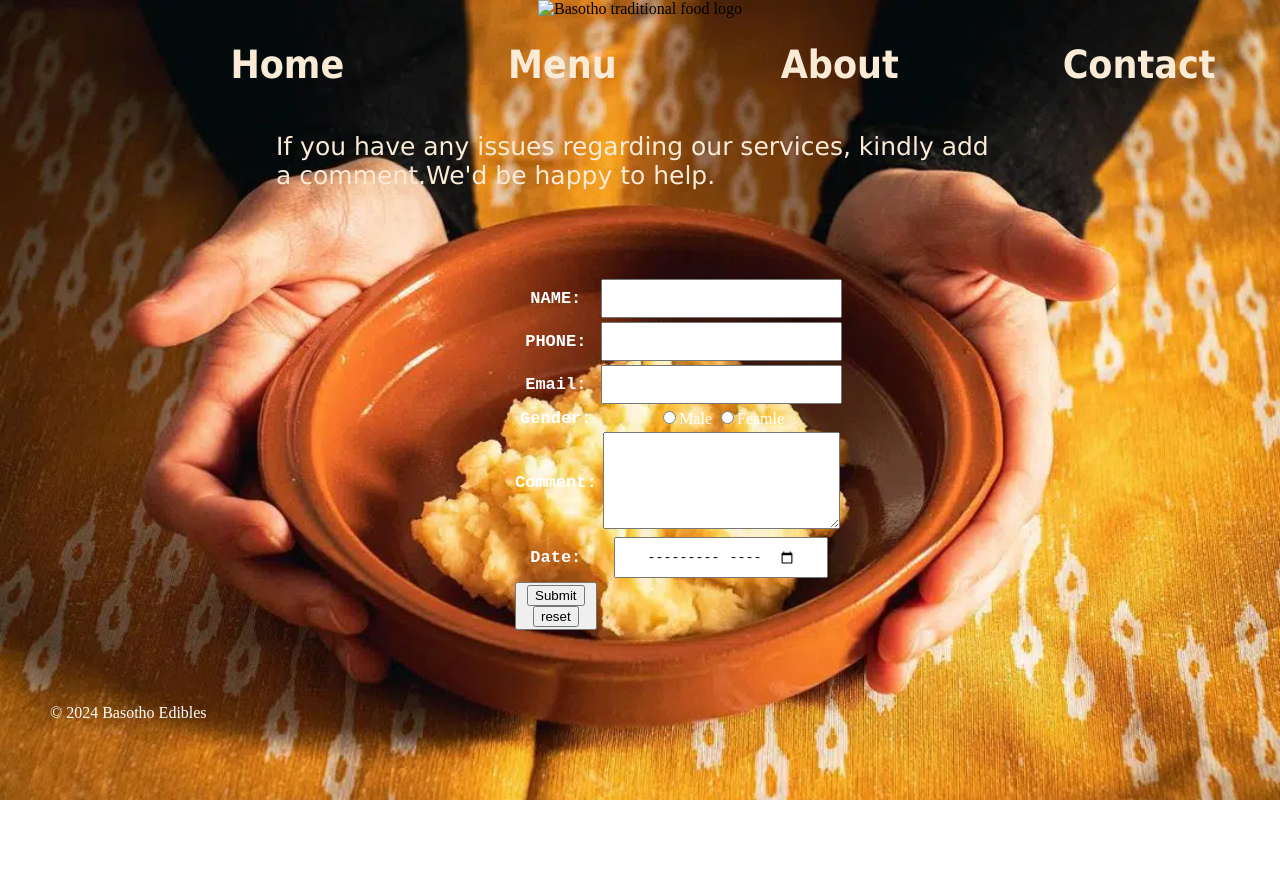
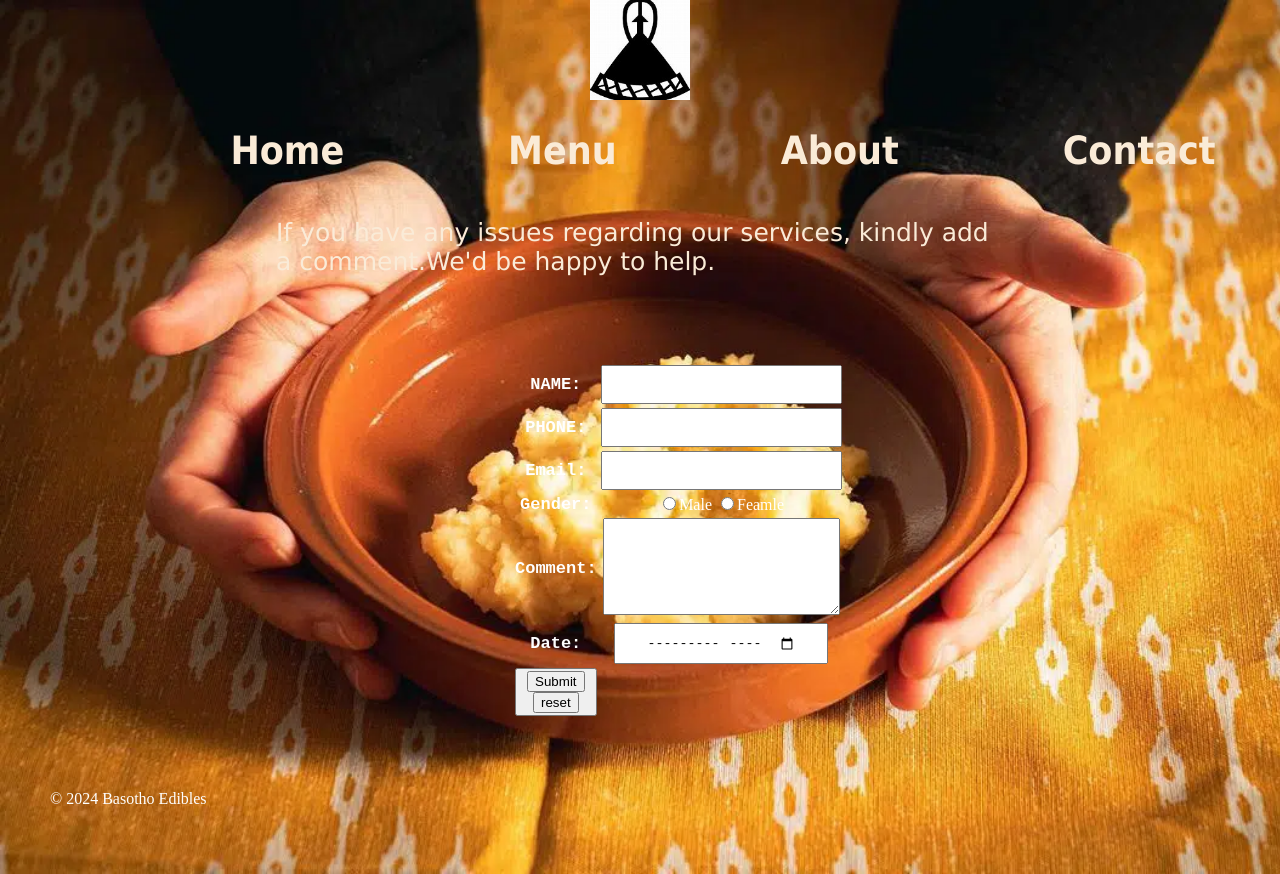
Before and after one commit to Pulengtsoaeli/Basotho-Traditional-Food.co.za, a plain HTML site: page contact.html in a window 1280 px wide. Before the commit the page ends 800 px from the top, so only its background shows below. Drawn offline with Linux system fonts and the light colour scheme.

Commit message:
Update contact.html

```diff
--- a/contact.html
+++ b/contact.html
@@ -5,7 +5,7 @@
 <header>
 
     <div class="logo">
-        <img src="images/logo.jpg"
+        <img src="logo.jpg"
              alt="Basotho traditional food logo"
              width="100"
              height="100"
```
